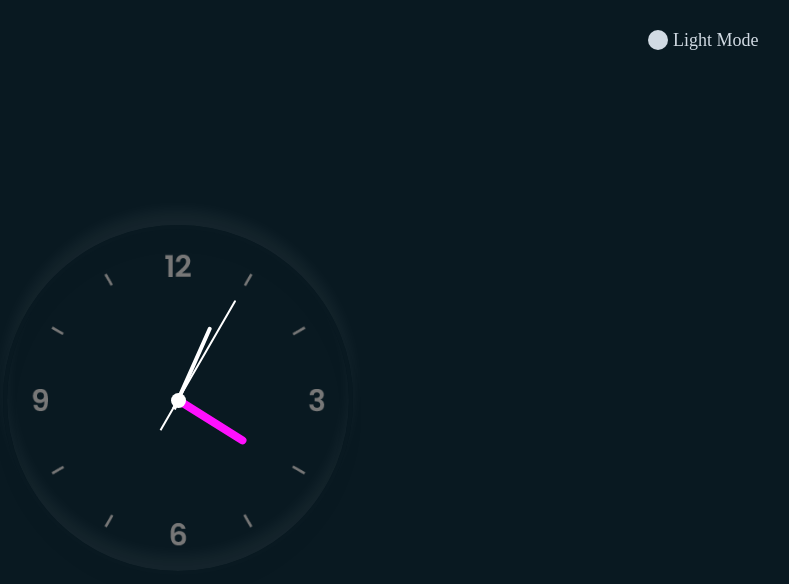
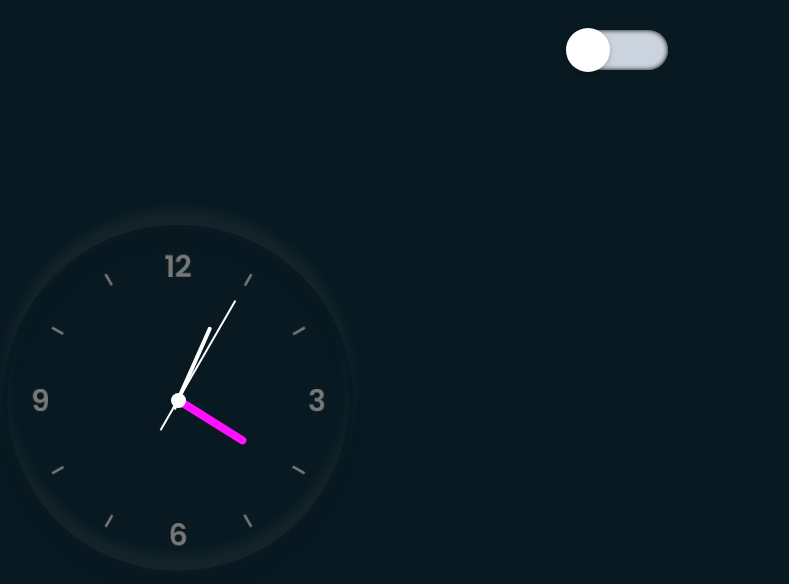
Before and after one commit to kmdshojib/Dark_clock_UI, a plain HTML site: page index.html in a window 1280 px wide. Shown: the whole page, without its empty margins (462-1251 px from the left). Drawn offline with Linux system fonts and the light colour scheme.

Commit message:
some new feature add some bugs fixed

```diff
--- a/app.css
+++ b/app.css
@@ -126,29 +126,66 @@ body.light .sc:before {
     position: absolute;
     top: 30px;
     right: 150px;
-    width: 20px;
-    height: 20px;
-    font-size: 18px;
-    background: #d1dae3;
-    color: #d1dae3;
-    border-radius: 50%;
-    cursor: pointer;
+    /* width: 20px;
+    height: 20px; */
+    /* font-size: 18px; */
+    /* background: #d1dae3;
+    color: #d1dae3; */
+    /* border-radius: 50%; */
     display: flex;
     align-items: center;
 }
 
-.toggleClass::before {
+
+/* .toggleClass::before {
     position: absolute;
     content: 'Light Mode';
     left: 25px;
     white-space: nowrap;
+} */
+
+
+/* body.light .toggleClass {
+    background: #091921;
+    color: #091921;
+} */
+
+
+/* body.light .toggleClass::before {
+    content: 'Dark Mode';
+} */
+
+input[type="checkBox"] {
+    position: relative;
+    width: 100px;
+    height: 40px;
+    -webkit-appearance: none;
+    outline: none;
+    background: #cad3de;
+    cursor: pointer;
+    border-radius: 20px;
+    box-shadow: inset 0 0 5px rgba(0, 0, .2);
+    transition: .5s;
 }
 
-body.light .toggleClass {
+input:checked[type="checkBox"] {
     background: #091921;
-    color: #091921;
 }
 
-body.light .toggleClass::before {
-    content: 'Dark Mode';
+input[type="checkBox"]::before {
+    content: '';
+    position: absolute;
+    width: 40px;
+    height: 40px;
+    top: 0;
+    left: 0;
+    border-radius: 20px;
+    background: #fff;
+    transform: scale(1.1);
+    box-shadow: 0 2px 5px rgba(0, 0, 0, .2);
+    transition: 0.5s;
 }
+
+input:checked[type="checkBox"]::before {
+    left: 60px;
+}
--- a/index.html
+++ b/index.html
@@ -21,7 +21,9 @@
         <div class="sec ">
             <div class="sc " id="sc"></div>
         </div>
-        <div class="toggleClass"></div>
+        <div class="toggleClass" id="toggle">
+            <input type="checkbox" name="">
+        </div>
 
         <script src="script.js "></script>
 </body>
--- a/script.js
+++ b/script.js
@@ -1,7 +1,10 @@
-const body = document.querySelector('body');
-body.addEventListener('click', () => {
+const toggle = document.querySelector('#toggle');
+toggle.addEventListener('click', () => {
+    const body = document.querySelector('body');
     body.classList.toggle('light');
 })
+
+
 const deg = 6;
 const hr = document.querySelector('#hr');
 const mn = document.querySelector("#mn");
```
